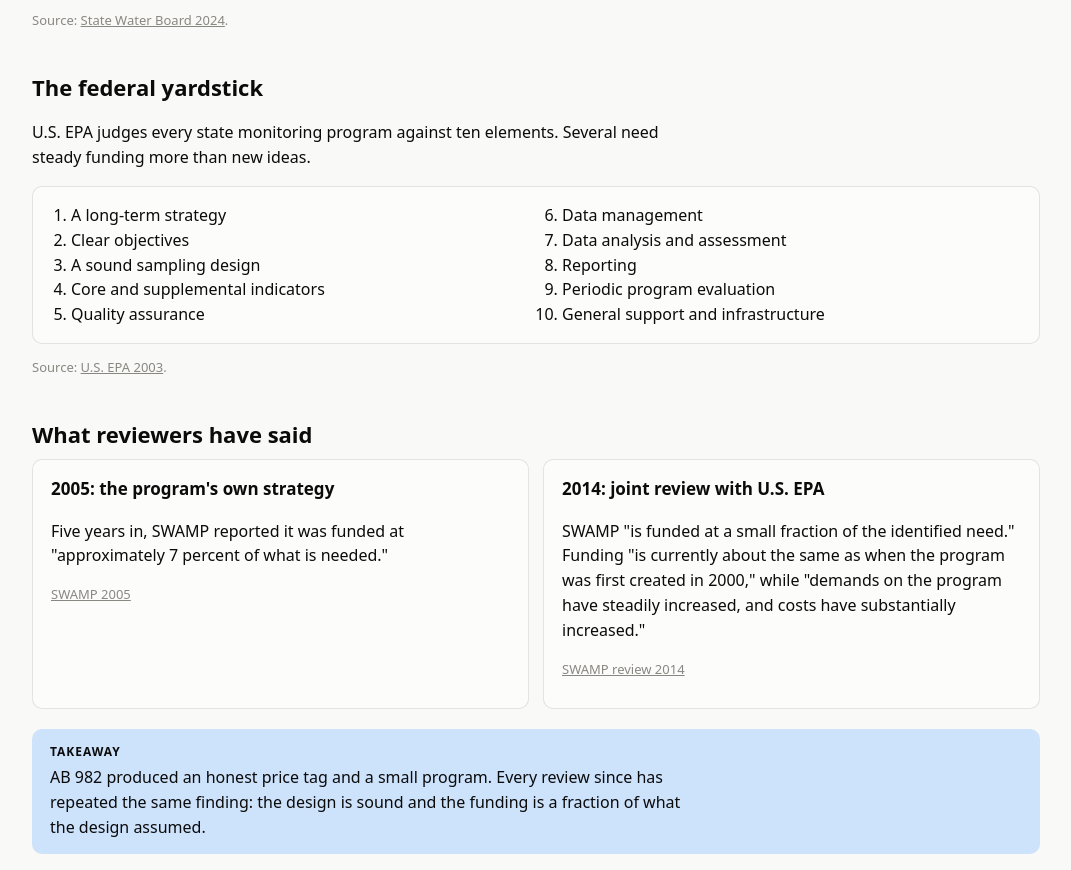
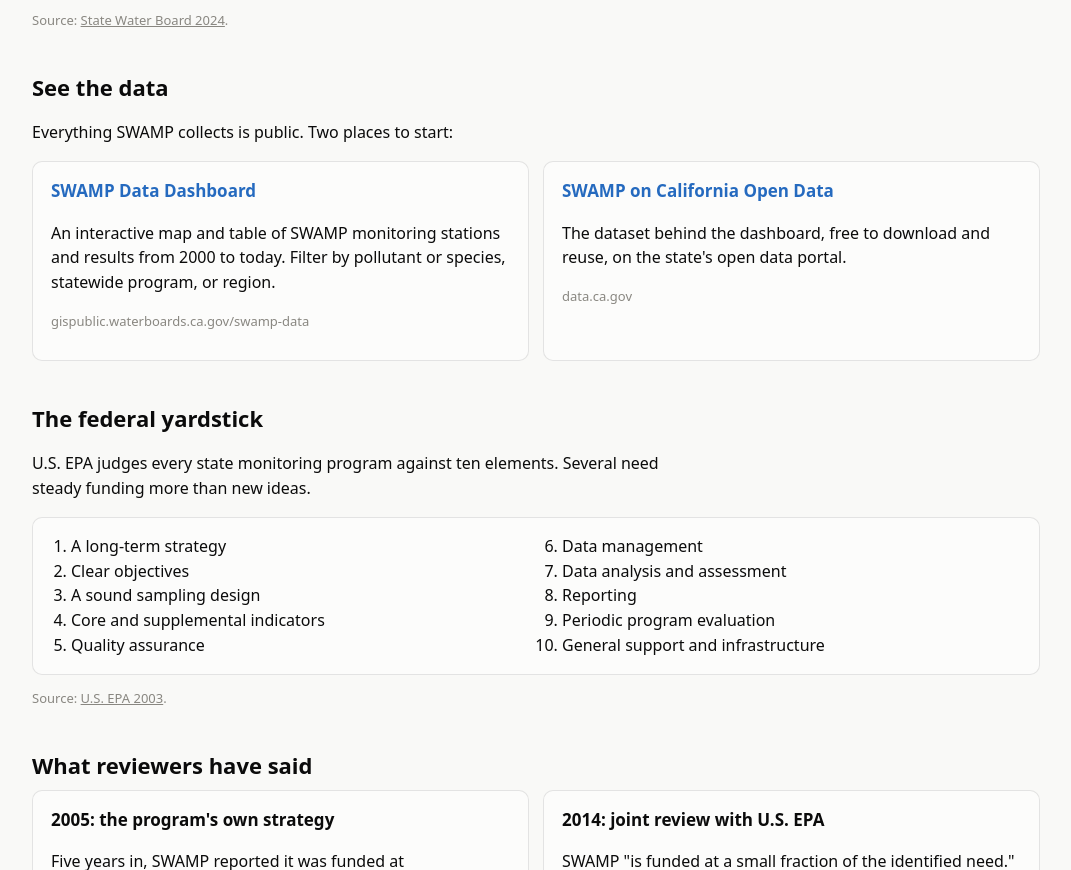
Before and after one commit to ggearheart/CA_WQ_Monitoring_Atlas, a plain HTML site: page plates/swamp.html in a window 1280 px wide. Shown: the part 3009-3879 px from the top of the page, without its empty margins (104-1175 px from the left). Drawn offline with Linux system fonts and the light colour scheme.

Commit message:
Add links to the SWAMP Data Dashboard and open data
Co-Authored-By: Claude Fable 5.2 <noreply@anthropic.com>

```diff
--- a/plates/swamp.html
+++ b/plates/swamp.html
@@ -7,6 +7,9 @@
 <link rel="stylesheet" href="../assets/atlas.css">
 <style>
   .req td:first-child { white-space: nowrap; font-weight: 600; }
+  .datalinks a.card { text-decoration: none; color: var(--ink); display: block; }
+  .datalinks a.card:hover { border-color: var(--accent); }
+  .datalinks h3 { color: var(--accent); }
   ol.ten { columns: 2; column-gap: 32px; padding-left: 20px; margin: 0; }
   @media (max-width: 600px) { ol.ten { columns: 1; } }
 </style>
@@ -71,6 +74,13 @@
   </div>
   <p class="src">Source: <a data-ref="swrcb2024"></a>.</p>
 
+  <h2>See the data</h2>
+  <p>Everything SWAMP collects is public. Two places to start:</p>
+  <div class="two datalinks">
+    <a class="card" href="https://gispublic.waterboards.ca.gov/swamp-data/"><h3>SWAMP Data Dashboard</h3><p>An interactive map and table of SWAMP monitoring stations and results from 2000 to today. Filter by pollutant or species, statewide program, or region.</p><p class="src">gispublic.waterboards.ca.gov/swamp-data</p></a>
+    <a class="card" href="https://data.ca.gov/@california-state-water-resources-control-board/surface-water-ambient-monitoring-program"><h3>SWAMP on California Open Data</h3><p>The dataset behind the dashboard, free to download and reuse, on the state's open data portal.</p><p class="src">data.ca.gov</p></a>
+  </div>
+
   <h2>The federal yardstick</h2>
   <p>U.S. EPA judges every state monitoring program against ten elements. Several need steady funding more than new ideas.</p>
   <div class="card"><ol class="ten">
```
Also changed, not shown: index.html (+5 -0 lines).
